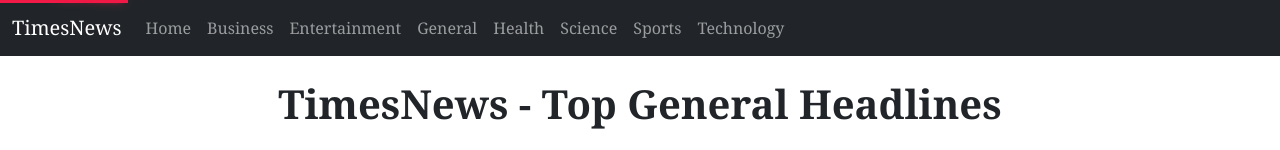
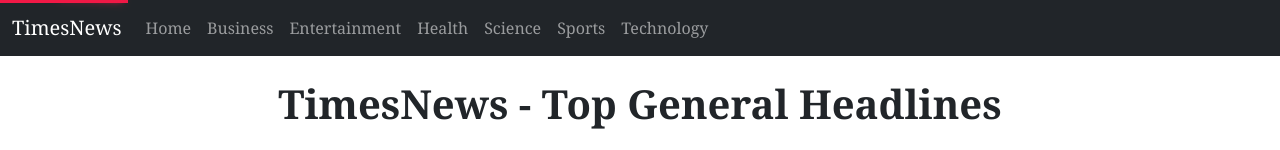
Before and after one commit to singhnaman320/News_App, a React (Create React App) app in the folder newsapp/: page / in a window 1280 px wide. Shown: the top 150 px of the page. Built offline with nearby package versions, Linux system fonts and the light colour scheme; no server answers.

Commit message:
Modifying News.js

```diff
--- a/newsapp/src/App.js
+++ b/newsapp/src/App.js
@@ -33,9 +33,9 @@ const App = () => {
           <Route exact path="/entertainment">
             <News changeProgress={setProgress} apiKey={apiKey} key="entertainment" pageSize={pageSize} country="in" category="entertainment"/>
           </Route>
-          <Route exact path="/general">
+          {/* <Route exact path="/general">
             <News changeProgress={setProgress} apiKey={apiKey} key="general" pageSize={pageSize} country="in" category="general"/>
-          </Route>
+          </Route> */}
           <Route exact path="/health">
             <News changeProgress={setProgress} apiKey={apiKey} key="health" pageSize={pageSize} country="in" category="health"/>
           </Route>
--- a/newsapp/src/components/Navbar.js
+++ b/newsapp/src/components/Navbar.js
@@ -16,7 +16,7 @@ const NavBar = () => {
                         <li className="nav-item"><Link className="nav-link" aria-current="page" to={'/'}>Home</Link></li>
                         <li className="nav-item"><Link className="nav-link" to={'/business'}>Business</Link></li>
                         <li className="nav-item"><Link className="nav-link" to={'/entertainment'}>Entertainment</Link></li>
-                        <li className="nav-item"><Link className="nav-link" to={'/general'}>General</Link></li>
+                        {/* <li className="nav-item"><Link className="nav-link" to={'/general'}>General</Link></li> */}
                         <li className="nav-item"><Link className="nav-link" to={'/health'}>Health</Link></li>
                         <li className="nav-item"><Link className="nav-link" to={'/science'}>Science</Link></li>
                         <li className="nav-item"><Link className="nav-link" to={'/sports'}>Sports</Link></li>
```
